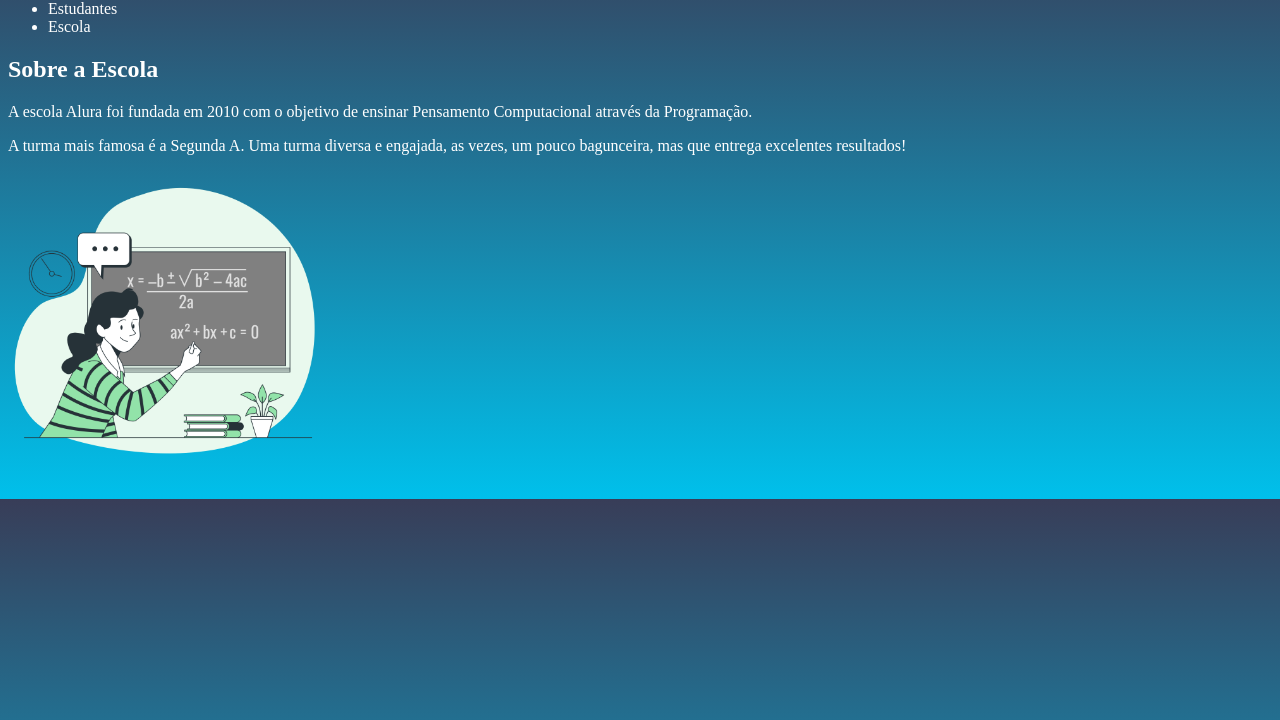
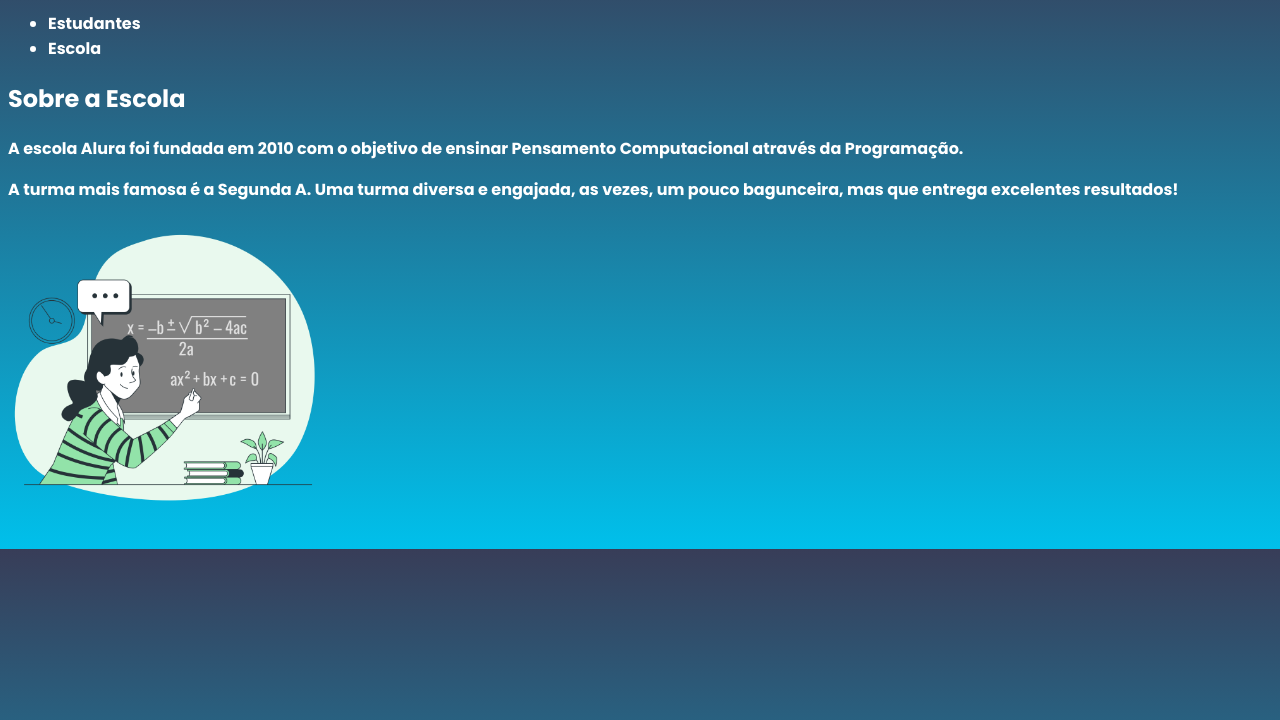
Before and after one commit to Felipecosta117/site-2B, a plain HTML site: page Site Escola/index.html in a window 1280 px wide. Shown: the part 80-800 px from the top of the page. Drawn offline with Linux system fonts and the light colour scheme.

Commit message:
Add files via upload

```diff
--- a/Site Escola/index.html
+++ b/Site Escola/index.html
@@ -6,6 +6,9 @@
     <meta name="viewport" content="width=device-width, initial-scale=1.0">
     <title>Site Principal</title>
     <link rel="stylesheet" href="style.css">
+    <link rel="preconnect" href="https://fonts.googleapis.com">
+<link rel="preconnect" href="https://fonts.gstatic.com" crossorigin>
+<link href="https://fonts.googleapis.com/css2?family=Poppins:wght@700&display=swap" rel="stylesheet">
 
 </head>
 <body>
--- a/Site Escola/style.css
+++ b/Site Escola/style.css
@@ -1,6 +1,7 @@
 body {
     background-image: linear-gradient(#383D58, #00c0eb);
     color: white;
+    font-family: 'Poppins', sans-serif;
 }
 .escola-imagem{
     width: 25%;
```
